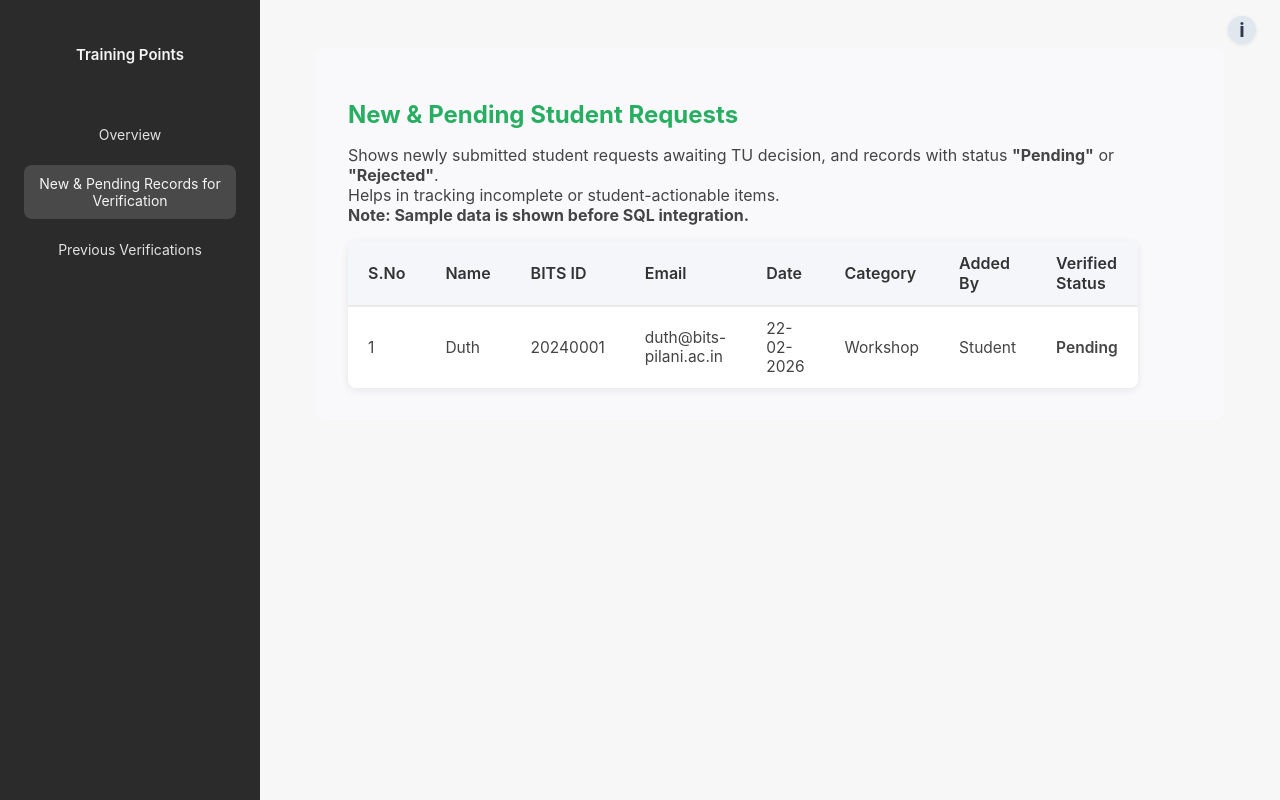
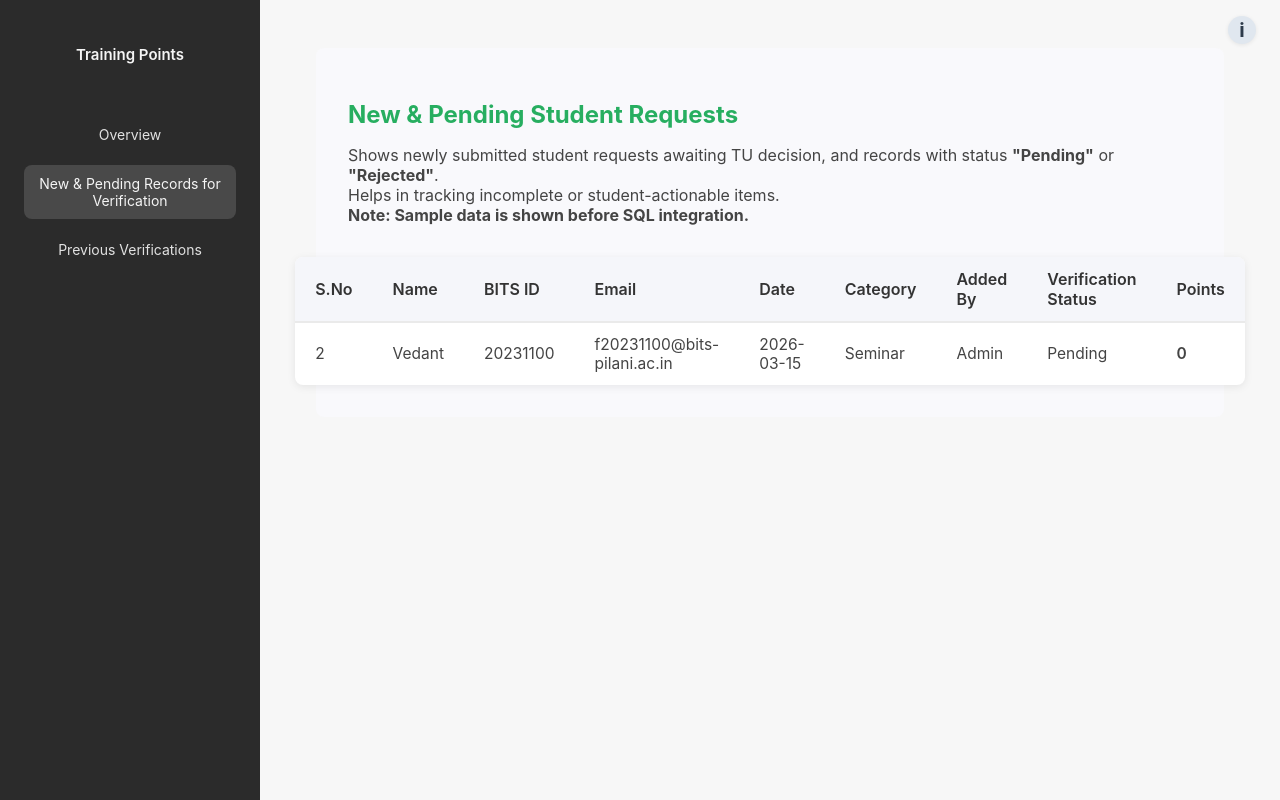
Before and after one commit to training-bphc/project_delphi_training, a React (Vite) app in the folder client/: page /pending-records in a window 1280 px wide. Built offline with nearby package versions, Linux system fonts and the light colour scheme.

Commit message:
Backend 2

```diff
--- a/client/src/App.tsx
+++ b/client/src/App.tsx
@@ -1,4 +1,3 @@
-import React from "react";
 import {
   BrowserRouter as Router,
   Routes,
--- a/client/src/frontEnd/components/Sidebar.tsx
+++ b/client/src/frontEnd/components/Sidebar.tsx
@@ -1,6 +1,6 @@
 import SidebarButton from "./layout/SidebarButton";
 import styles from "./layout/sidebar.module.css";
-import React from "react";
+
 import { useLocation, useNavigate } from "react-router-dom";
 
 // Sidebar title
--- a/client/src/frontEnd/components/layout/Table.tsx
+++ b/client/src/frontEnd/components/layout/Table.tsx
@@ -1,24 +1,32 @@
-import React, { useEffect, useState } from "react";
+import { useEffect, useState } from "react";
 import styles from "./Table.module.css";
 
 // Table component fetches SAMPLETESTDATA from backend and displays it
-function Table() {
+// TableProps allows passing a fetchRows function for dynamic data
+type TableProps = {
+  fetchRows?: () => Promise<any[]>; // Corrected type for fetchRows
+};
+
+function Table({ fetchRows }: TableProps) {
   // State for table rows
-
-  // Load data from sampleData.json
-  const [rows, setRows] = useState([]);
+  const [rows, setRows] = useState<any[]>([]);
   useEffect(() => {
-    fetch("/src/sampleDataBase/sampleData.json")
-      .then((res) => res.json())
-      .then((data) => setRows(data));
-  }, []);
-
-  // SQL integration placeholder:
-  // useEffect(() => {
-  //   fetch("/api/sampletestdata")
-  //     .then((res) => res.json())
-  //     .then((data) => setRows(data));
-  // }, []);
+    let isMounted = true;
+    if (typeof fetchRows === "function") {
+      fetchRows().then((data) => {
+        if (isMounted) setRows(data);
+      });
+    } else {
+      fetch("/src/sampleDataBase/sampleData.json")
+        .then((res) => res.json())
+        .then((data) => {
+          if (isMounted) setRows(data);
+        });
+    }
+    return () => {
+      isMounted = false;
+    };
+  }, [fetchRows]);
 
   return (
     <div className={styles.tableContainer}>
--- a/client/src/frontEnd/views/training_points/Overview.tsx
+++ b/client/src/frontEnd/views/training_points/Overview.tsx
@@ -1,4 +1,5 @@
 import Table from "../../components/layout/Table";
+import { getAllRows } from "../../../sampleDataBase/sampleDataUtil";
 import CreateNewRecord from "../../components/layout/createNewRecord";
 import styles from "./trainingPoints.module.css";
 
@@ -12,7 +13,7 @@ function Overview() {
         {/* Input for new record */}
         <CreateNewRecord />
         {/* Table of records */}
-        <Table />
+        <Table fetchRows={getAllRows} />
       </span>
     </div>
   );
--- a/client/src/frontEnd/views/training_points/tabs/NewandPendingRequestsTab.tsx
+++ b/client/src/frontEnd/views/training_points/tabs/NewandPendingRequestsTab.tsx
@@ -16,6 +16,9 @@ const requests = [
   // Add more sample data as needed
 ];
 
+import { getPendingRows } from "../../../../sampleDataBase/sampleDataUtil";
+import Table from "../../../components/layout/Table";
+
 // Tab for displaying new and pending/rejected student requests
 function NewandPendingRequestsTab() {
   return (
@@ -31,34 +34,7 @@ function NewandPendingRequestsTab() {
         <b>Note: Sample data is shown before SQL integration.</b>
       </p>
       {/* Table of requests */}
-      <table className={styles.table}>
-        <thead>
-          <tr>
-            <th>S.No</th>
-            <th>Name</th>
-            <th>BITS ID</th>
-            <th>Email</th>
-            <th>Date</th>
-            <th>Category</th>
-            <th>Added By</th>
-            <th>Verified Status</th>
-          </tr>
-        </thead>
-        <tbody>
-          {requests.map((user) => (
-            <tr key={user.bits_id}>
-              <td>{user.s_no}</td>
-              <td>{user.name}</td>
-              <td>{user.bits_id}</td>
-              <td>{user.email}</td>
-              <td>{user.date}</td>
-              <td>{user.category}</td>
-              <td>{user.added_by}</td>
-              <td>{user.verified_status}</td>
-            </tr>
-          ))}
-        </tbody>
-      </table>
+      <Table fetchRows={getPendingRows} />
     </div>
   );
 }
--- a/client/src/frontEnd/views/training_points/tabs/PreviousVerificationsTab.tsx
+++ b/client/src/frontEnd/views/training_points/tabs/PreviousVerificationsTab.tsx
@@ -1,18 +1,19 @@
 import React from "react";
 import styles from "./PreviousVerificationsTab.module.css";
 
-// Tab for displaying finalized (accepted) records
+import { getVerifiedRows } from "../../../../sampleDataBase/sampleDataUtil";
+import Table from "../../../components/layout/Table";
+
 function PreviousVerificationsTab() {
   return (
     <div className={styles.tabContainer}>
       {/* Tab heading */}
       <h2>Previous Verifications</h2>
-      {/* Description */}
       <p>
         Stores all finalized (accepted) records only. This acts as a permanent
         audit log.
       </p>
-      {/* Add table or list of finalized records here */}
+      <Table fetchRows={getVerifiedRows} />
     </div>
   );
 }
--- a/client/src/main.tsx
+++ b/client/src/main.tsx
@@ -1,8 +1,6 @@
 import { StrictMode } from "react";
-import { createRoot } from "react-dom/client";
 import "./index.css";
 import App from "../src/App";
-import React from "react";
 import ReactDOM from "react-dom/client";
 
 document.body.style.margin = "0";
--- /dev/null
+++ b/client/src/sampleDataBase/sampleDataUtil.ts
@@ -0,0 +1,17 @@
+// Utility to load and filter sampleData.json for different tabs
+// Usage: import { getAllRows, getPendingRows, getVerifiedRows } from "../../sampleDataBase/sampleDataUtil";
+
+export async function getAllRows() {
+  const res = await fetch("/src/sampleDataBase/sampleData.json");
+  return res.json();
+}
+
+export async function getPendingRows() {
+  const all = await getAllRows();
+  return all.filter((row: any) => row.verification_status === "Pending");
+}
+
+export async function getVerifiedRows() {
+  const all = await getAllRows();
+  return all.filter((row: any) => row.verification_status === "Verified");
+}
```
